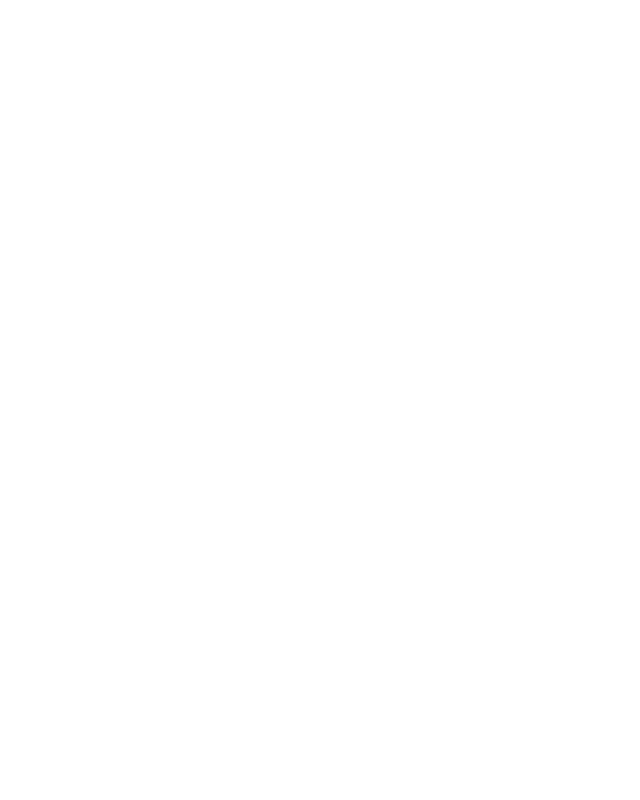
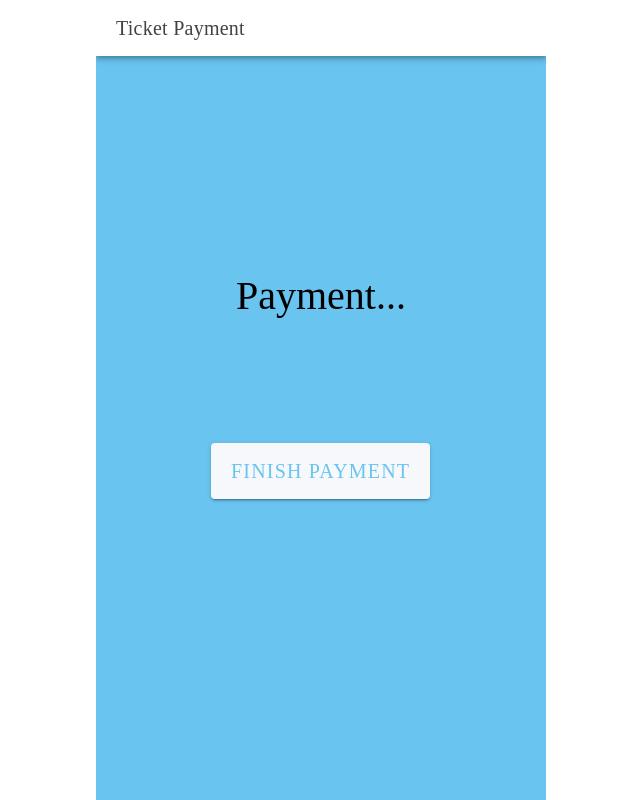
Before and after one commit to Kleczyk/AviaTech, a React (Vite) app in the folder frontend/: page /payment in a window 1280 px wide. Shown: the whole page, without its empty margins (319-959 px from the left). Built offline with nearby package versions, Linux system fonts and the light colour scheme; a web font is replaced by a local one.

Commit message:
payment page

```diff
--- a/frontend/src/App.tsx
+++ b/frontend/src/App.tsx
@@ -3,6 +3,7 @@
 import { IonReactRouter } from '@ionic/react-router';
 import Home from './pages/home/Home';
 import TicketPage from './pages/ticket/TicketPage';
+import PaymentPage from './pages/payment/PaymentPage';
 
 /* Core CSS required for Ionic components to work properly */
 import '@ionic/react/css/core.css';
@@ -47,6 +48,9 @@
         <Route exact path="/ticket">
           <TicketPage />
         </Route>
+        <Route exact path="/payment">
+          <PaymentPage />
+        </Route>
         <Route exact path="/faceid">
           <Home />
         </Route>
--- /dev/null
+++ b/frontend/src/pages/payment/PaymentPage.scss
@@ -0,0 +1,12 @@
+.payment-wrap {
+  display: flex;
+  flex-direction: column;
+  align-items: center;
+  gap: 20px;
+
+  ion-text {
+    margin-top: 200px;
+    margin-bottom: 100px;
+    font-size: 40px;
+  }
+}
--- /dev/null
+++ b/frontend/src/pages/payment/PaymentPage.tsx
@@ -0,0 +1,37 @@
+
+import React from "react";
+import { IonContent, IonPage, IonButton, IonHeader, IonToolbar, IonTitle, IonItem, IonSelect, IonSelectOption, IonText, IonDatetime } from '@ionic/react';
+import { useHistory } from "react-router-dom";
+
+import './PaymentPage.scss';
+
+const PaymentPage: React.FC = () => {
+  const history = useHistory();
+
+  return (
+    <IonPage>
+      <IonHeader>
+        <IonToolbar>
+          <IonTitle>Ticket Payment</IonTitle>
+        </IonToolbar>
+      </IonHeader>
+      <IonContent fullscreen className="ion-padding">
+        <div className="payment-wrap">
+          <IonText>
+            Payment...
+          </IonText>
+          <IonButton
+            size="large"
+            onClick={() => {
+              history.push("/faceid");
+            }}
+          >
+            Finish payment
+          </IonButton>
+        </div>
+      </IonContent>
+    </IonPage>
+  );
+};
+
+export default PaymentPage;
--- a/frontend/src/pages/ticket/TicketPage.tsx
+++ b/frontend/src/pages/ticket/TicketPage.tsx
@@ -67,7 +67,7 @@
           <IonButton
             size="large"
             onClick={() => {
-              history.push("/faceid");
+              history.push("/payment");
             }}
           >
             Select & Pay
```
